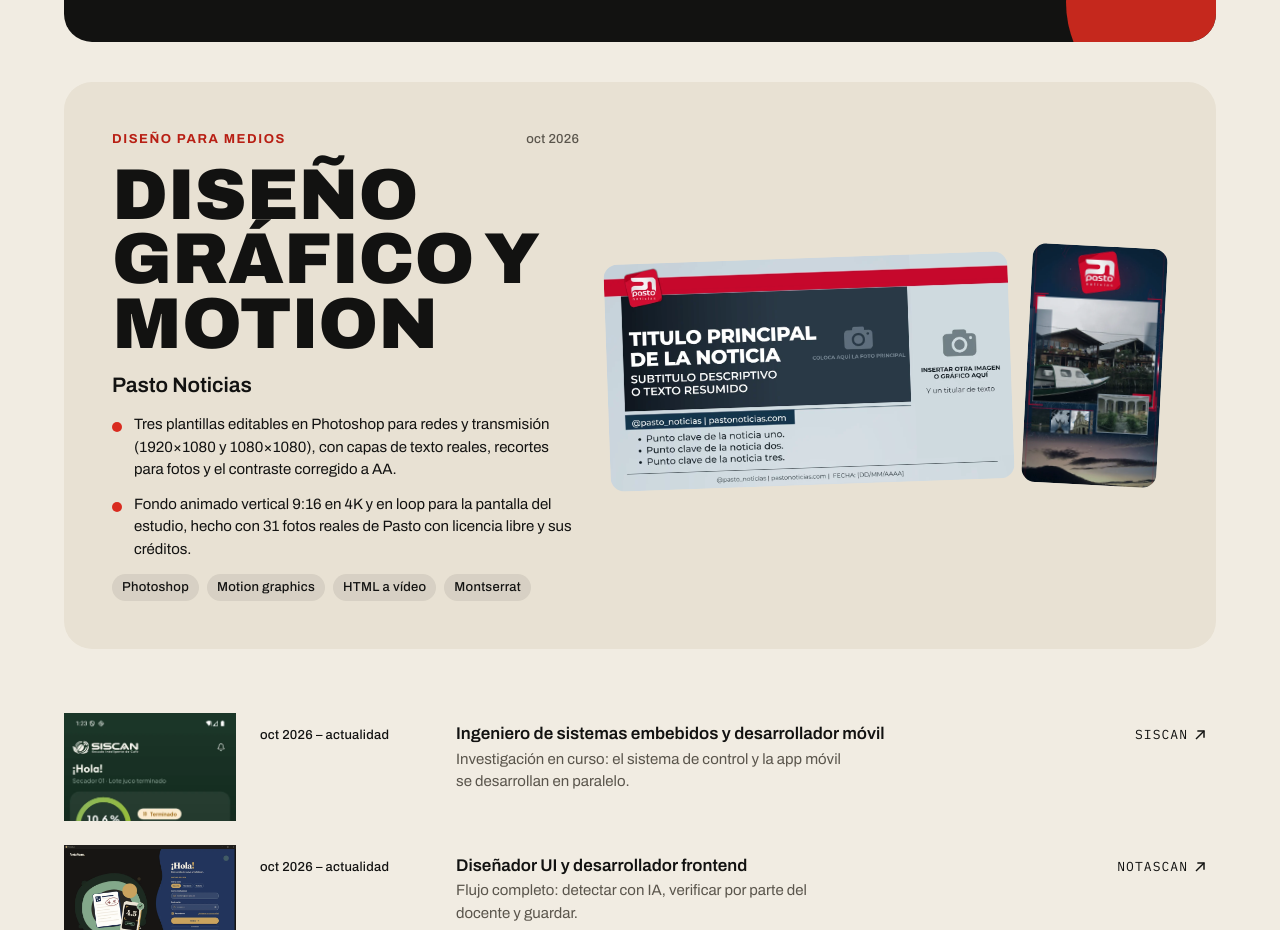
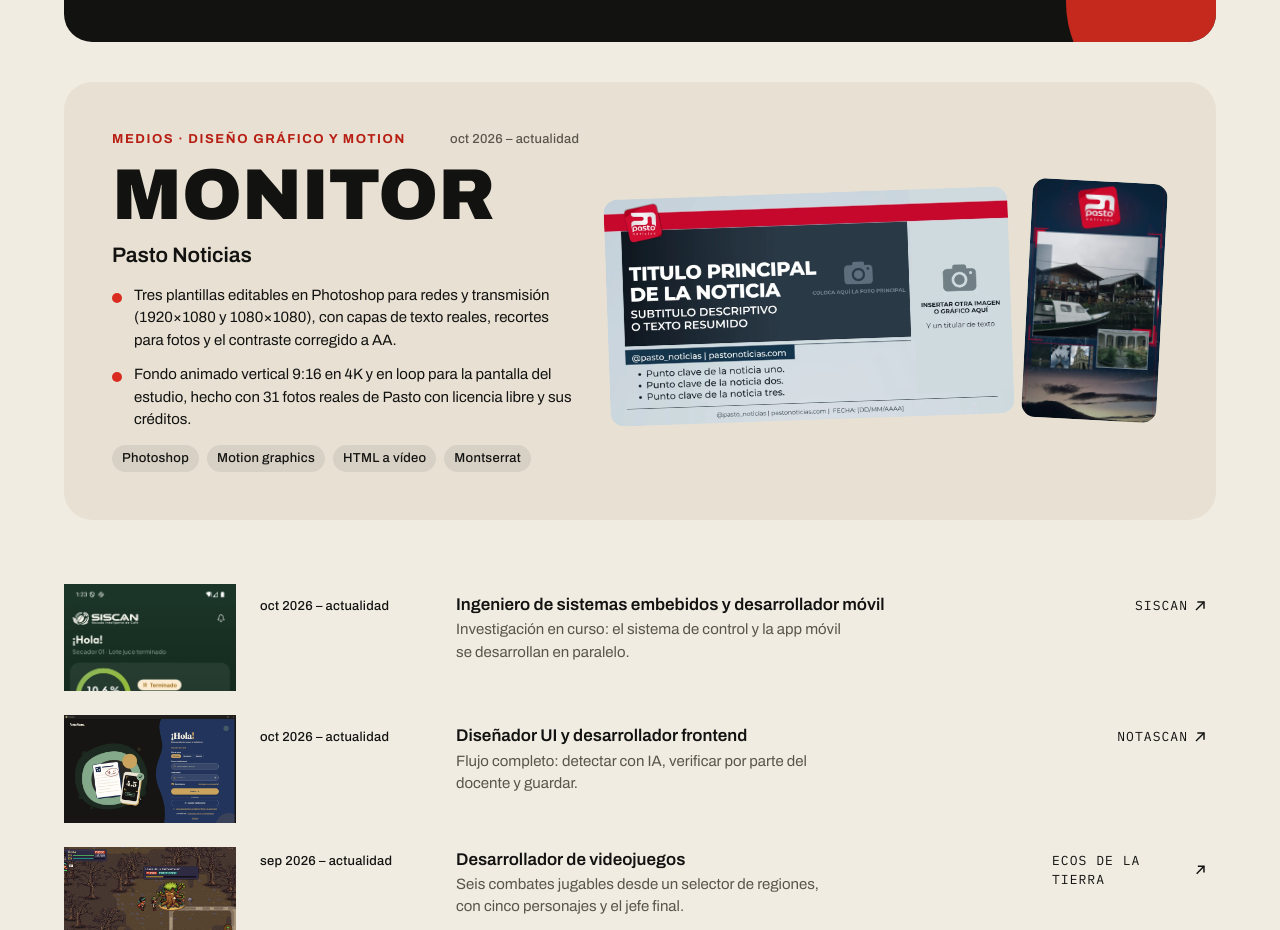
Before and after one commit to diarpicu2022-commits/mi-portafolio, a Next.js app: page / in a window 1280 px wide. Shown: the part 8740-9670 px from the top of the page. Built offline with nearby package versions, Linux system fonts and the light colour scheme.

Commit message:
fix(experiencia): cargo de monitor en Pasto Noticias

```diff
--- a/data/portfolio.ts
+++ b/data/portfolio.ts
@@ -463,10 +463,10 @@ const localized = {
         tecnologias: ["ESP32", "Autodesk Inventor", "Impresión 3D", "PCB", "Sensores", "Control automático", "Web", "Realidad virtual"],
       },
       medios: {
-        rotulo: "Diseño para medios",
-        cargo: "Diseño gráfico y motion",
+        rotulo: "Medios · diseño gráfico y motion",
+        cargo: "Monitor",
         lugar: "Pasto Noticias",
-        periodo: "oct 2026",
+        periodo: "oct 2026 – actualidad",
         logros: [
           "Tres plantillas editables en Photoshop para redes y transmisión (1920×1080 y 1080×1080), con capas de texto reales, recortes para fotos y el contraste corregido a AA.",
           "Fondo animado vertical 9:16 en 4K y en loop para la pantalla del estudio, hecho con 31 fotos reales de Pasto con licencia libre y sus créditos.",
@@ -579,10 +579,10 @@ const localized = {
         tecnologias: ["ESP32", "Autodesk Inventor", "3D printing", "PCB", "Sensors", "Automatic control", "Web", "Virtual reality"],
       },
       medios: {
-        rotulo: "Design for media",
-        cargo: "Graphic and motion design",
+        rotulo: "Media · graphic and motion design",
+        cargo: "Monitor",
         lugar: "Pasto Noticias",
-        periodo: "Oct 2026",
+        periodo: "Oct 2026 – present",
         logros: [
           "Three editable Photoshop templates for social and broadcast (1920×1080 and 1080×1080), with live text layers, photo clipping masks and contrast fixed to AA.",
           "A vertical 9:16 4K looping animated background for the studio screen, built with 31 openly licensed photos of Pasto and their credits.",
```
Also changed, not shown: 2 other files (tests, documents, lock files or other folders).
